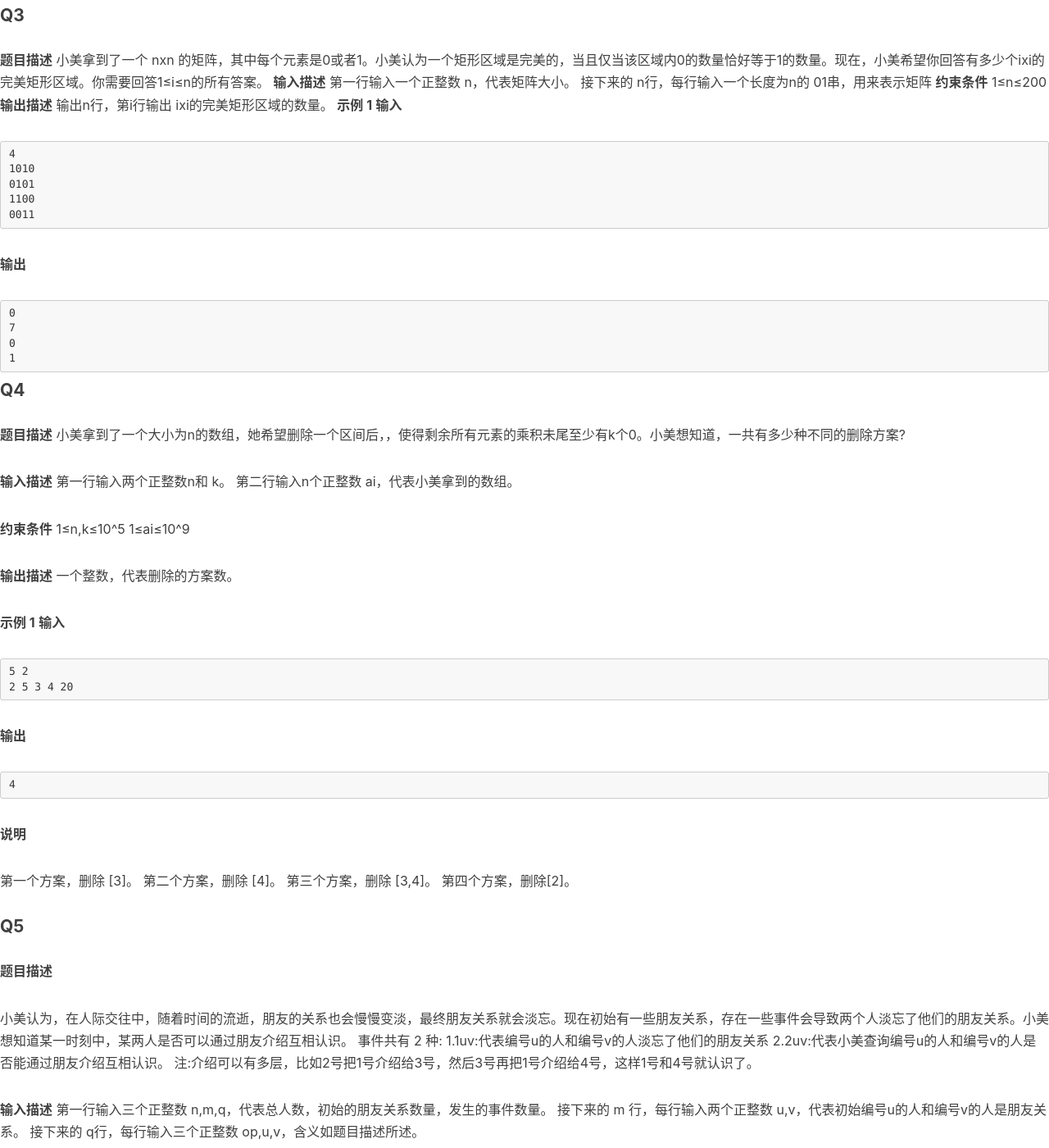
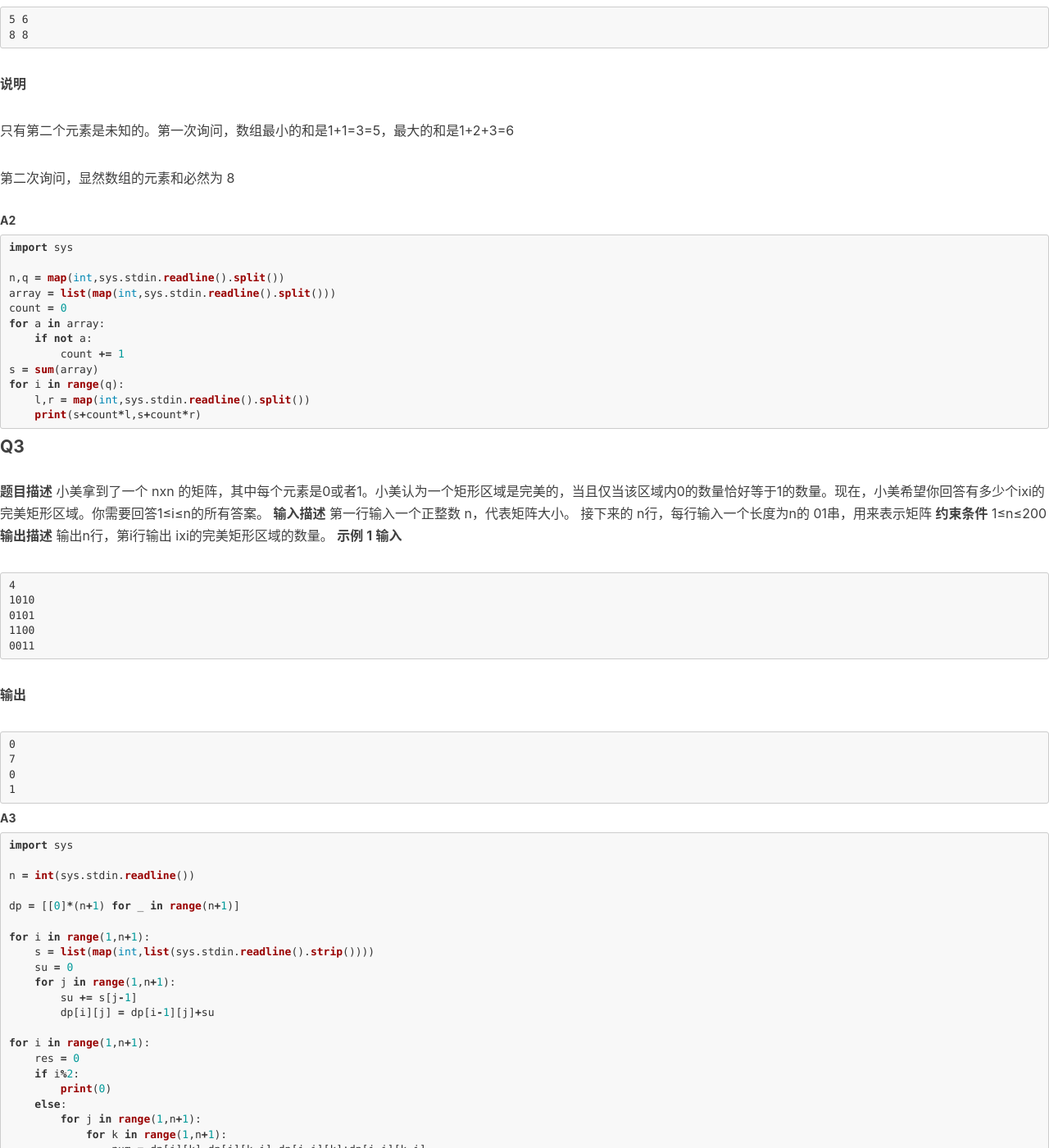
Before and after one commit to KylinC/KylinC.github.io, a Jekyll site: the page built from _posts/2024-03-09-MeituanCoding.md, in a window 1280 px wide and 1400 px high, scrolled down 1791 px. Shown: the whole window at 82% size. Built offline with Jekyll 4.4.1, drawn with Linux system fonts in a browser that asks for light colours; nearby versions of some CDN libraries; our own code applies the rules of GitHub Pages for plain Markdown files; comment, search, counter and statistics services are not loaded; some of the changed text lies outside the part shown.

Commit message:
finish meituan

````diff
--- a/_posts/2024-03-09-MeituanCoding.md
+++ b/_posts/2024-03-09-MeituanCoding.md
@@ -17,8 +17,6 @@
 ### 3.9 算法策略
 
 #### Q1
-
-
 
 MT 是美团的缩写，因此小美很喜欢这两个字母。现在小美拿到了一个仅由大写字母组成字符串，她可以最多操作k次，每次可以修改任意一个字符。小美想知道，操作结束后最多共有多少个'M' 和'T' 字符?
 **输入**
@@ -53,6 +51,24 @@
 
 
 
+##### A1
+
+```python
+import sys
+
+n,k = map(int,sys.stdin.readline().split())
+s = str(sys.stdin.readline())
+
+count = 0
+for c in s:
+    if c=='M' or c=='T':
+        count += 1
+
+print(min(count+k,n))
+```
+
+
+
 #### Q2
 
 **题目描述**
@@ -77,7 +93,7 @@
 
 ```
 3 2
-10 3
+1 0 3
 1 2
 4 4
 ```
@@ -94,6 +110,25 @@
 只有第二个元素是未知的。第一次询问，数组最小的和是1+1=3=5，最大的和是1+2+3=6
 
 第二次询问，显然数组的元素和必然为 8
+
+
+
+##### A2
+
+```python
+import sys
+
+n,q = map(int,sys.stdin.readline().split())
+array = list(map(int,sys.stdin.readline().split()))
+count = 0
+for a in array:
+    if not a:
+        count += 1
+s = sum(array)
+for i in range(q):
+    l,r = map(int,sys.stdin.readline().split())
+    print(s+count*l,s+count*r)
+```
 
 
 
@@ -130,10 +165,41 @@
 
 
 
+##### A3
+
+```python
+import sys
+
+n = int(sys.stdin.readline())
+
+dp = [[0]*(n+1) for _ in range(n+1)]
+
+for i in range(1,n+1):
+    s = list(map(int,list(sys.stdin.readline().strip())))
+    su = 0
+    for j in range(1,n+1):
+        su += s[j-1]
+        dp[i][j] = dp[i-1][j]+su
+
+for i in range(1,n+1):
+    res = 0
+    if i%2:
+        print(0)
+    else:
+        for j in range(1,n+1):
+            for k in range(1,n+1):
+                num = dp[j][k]-dp[j][k-i]-dp[j-i][k]+dp[j-i][k-i]
+                if num == i*i//2:
+                    res += 1
+        print(res)
+```
+
+
+
 #### Q4
 
 **题目描述**
-小美拿到了一个大小为n的数组，她希望删除一个区间后，，使得剩余所有元素的乘积未尾至少有k个0。小美想知道，一共有多少种不同的删除方案?
+小美拿到了一个大小为n的数组，她希望删除一个区间后，使得剩余所有元素的乘积未尾至少有k个0。小美想知道，一共有多少种不同的删除方案?
 
 **输入描述**
 第一行输入两个正整数n和 k。
@@ -166,6 +232,34 @@
 第二个方案，删除 [4]。
 第三个方案，删除 [3,4]。
 第四个方案，删除[2]。
+
+
+
+##### A4
+
+```python
+import sys
+
+n,k = map(int,sys.stdin.readline().split())
+array = list(map(int,sys.stdin.readline().split()))
+
+num_2,num_5 = [0]*(n+1),[0]*(n+1)
+for i,a in enumerate(array):
+    num_2[i+1],num_5[i+1]=num_2[i],num_5[i]
+    while a%2==0:
+        num_2[i+1]+=1
+        a//=2
+    while a%5==0:
+        num_5[i+1]+=1
+        a//=5
+
+left,res = 0,0
+for right in range(n):
+    while left<right and (num_2[n]-(num_2[right]-num_2[left])<k or num_5[n]-(num_5[right]-num_5[left])<k):
+        left+=1
+    res+=right-left
+print(res)
+```
 
 
 
@@ -220,3 +314,60 @@
 **说明**
 第一次事件，1号和5号本来就不是朋友，所以无事发生第二次事件是询问，1号和3号可以通过2号的介绍认识。第三次事件是询问，显然1号和4号无法互相认识。第四次事件，1号和2号淡忘了。
 第五次事件，此时1号无法再经过 2号和3号互相认识了。
+
+
+
+##### A5
+
+```python
+import sys
+
+n,m,q = map(int,sys.stdin.readline().split())
+
+s = set()
+for i in range(m):
+    u,v = map(int,sys.stdin.readline().split())
+    s.add((u,v))
+
+s_construct = s.copy()
+query = []
+for i in range(q):
+    op,u,v = map(int,sys.stdin.readline().split())
+    query.append((op,u,v))
+    if op == 1:
+        if (u,v) in s_construct:
+            s_construct.remove((u,v))
+        if (v,u) in s_construct:
+            s_construct.remove((v,u))
+
+fa = [-1]*(n+1)
+csize = [1]*(n+1)
+
+def find(x):
+    if fa[x] == -1:
+        return x
+    fa[x] = find(fa[x])
+    return fa[x]
+
+def union(x,y):
+    x = find(x)
+    y = find(y)
+    if x == y:
+        return
+    if csize[x] < csize[y]:
+        x,y = y,x
+    fa[y] = x
+    csize[x] += csize[y]
+
+for u,v in s_construct:
+    union(u,v)
+
+res = []
+for op,u,v in query[::-1]:
+    if op == 1:
+        if (u,v) in s or (v,u) in s:
+            union(u,v)
+    else:
+        res.append('YES' if find(u) == find(v) else 'NO')
+print('\n'.join(res[::-1]))
+```
````
